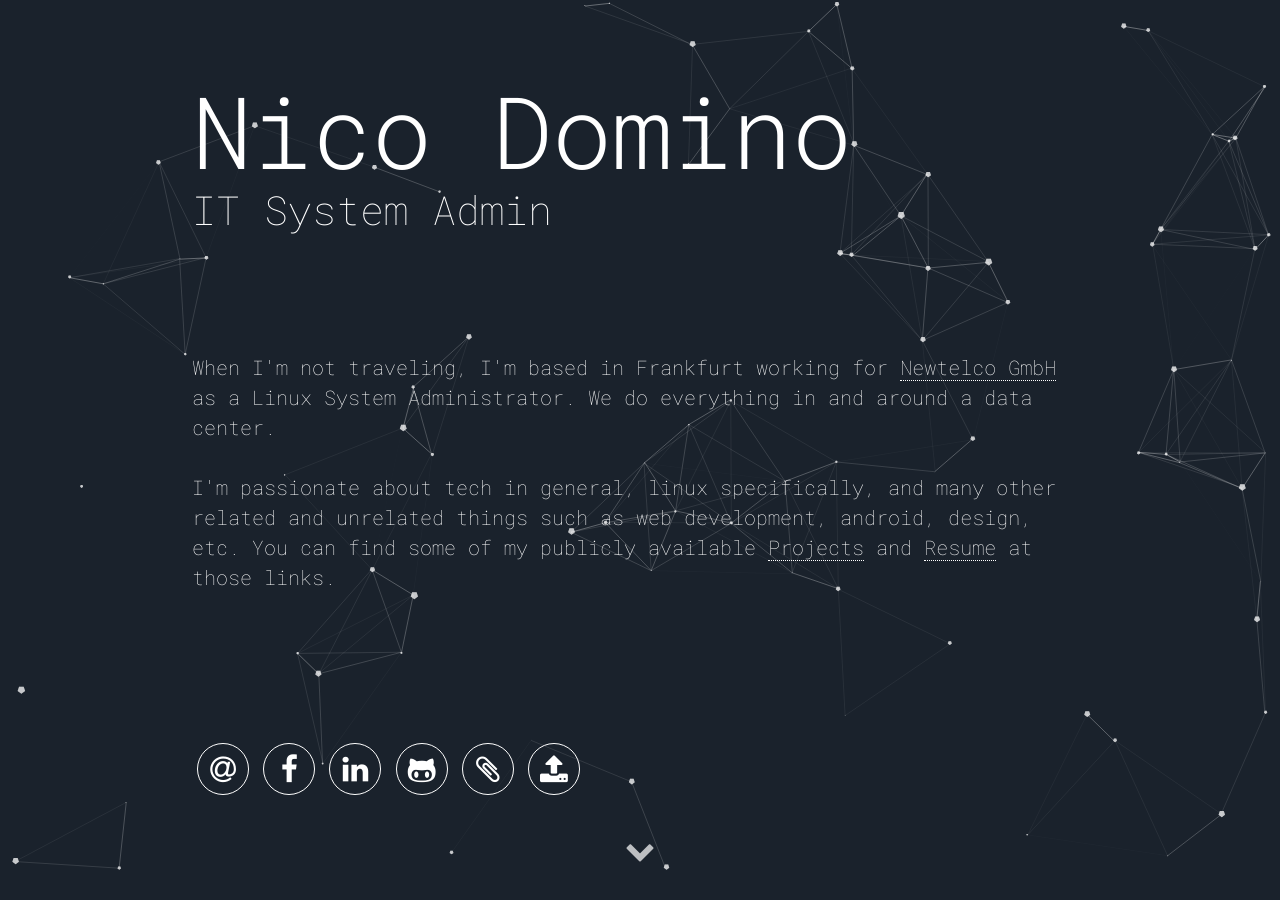
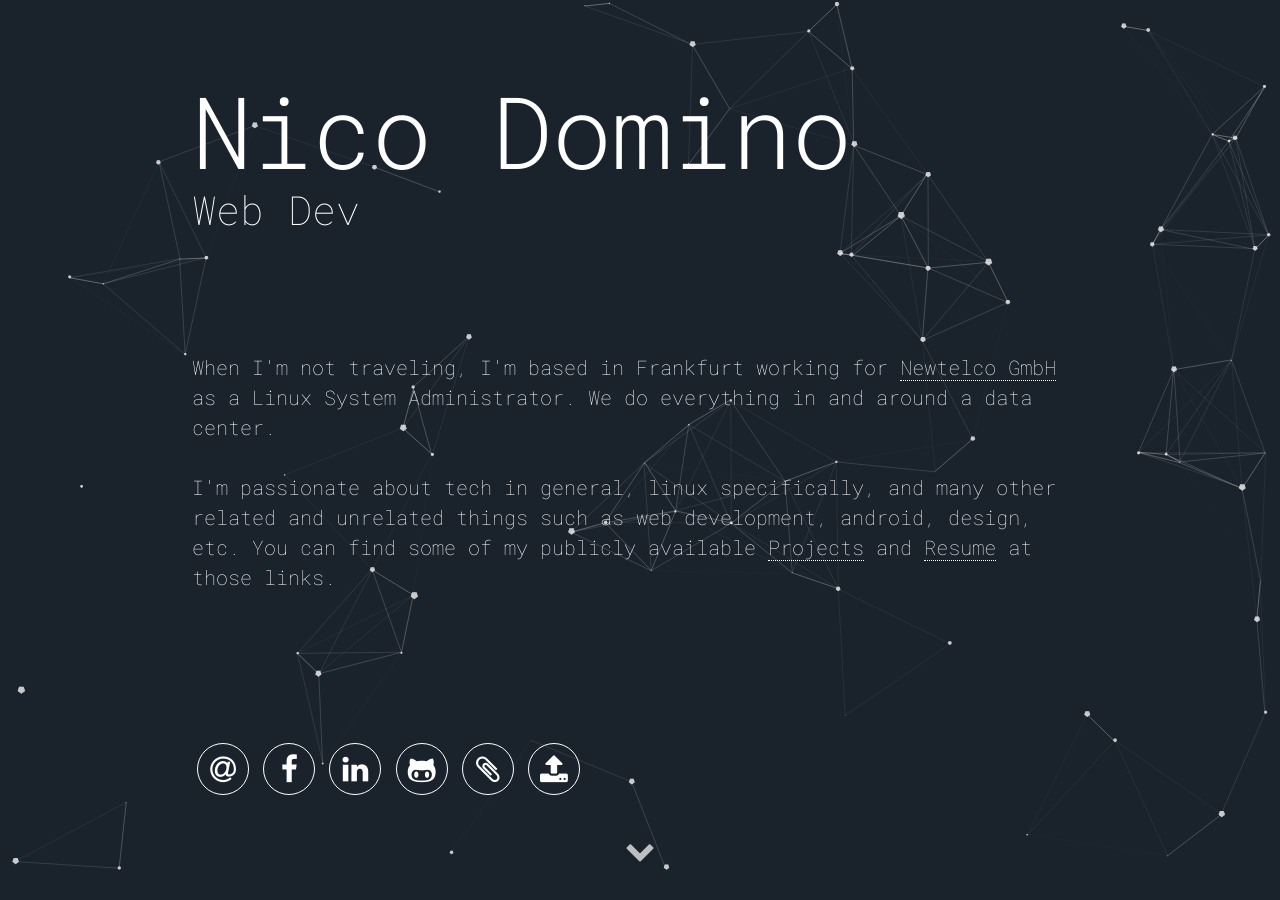
Before and after one commit to ndom91/ni.co.de, a Jekyll site: the page built from index.html, in a window 1280 px wide and 900 px high. Built offline with Jekyll 4.4.1, drawn with Linux system fonts in a browser that asks for light colours; some web fonts are replaced; the list of posts is cut into pages by our own code; some of the changed lines change nothing that is shown.

Commit message:
2019 rewrite - commit #1

```diff
--- a/_config.yml
+++ b/_config.yml
@@ -3,7 +3,7 @@
 title: ndom91 [mis]adventures
 
 #description: A blog about lorem ipsum dolor sit amet
-baseurl: "/particle" # the subpath of your site, e.g. /blog
+baseurl: "" # the subpath of your site, e.g. /blog
 url: https://iamnico.xyz # the base hostname & protocol for your site e.g. http://willianjusten.com.br
 
 # Jekyll reload command:
@@ -12,12 +12,11 @@
 
 # User settings
 username: Nico Domino
-user_description: Human | Sys Admin | Didn't ask for this
-user_title: IT System Admin
-email: yo@iamnico.xyz
-twitter_username: duqdom
+user_description: Web Dev
+user_title: Web Dev
+email: yo@ni.co.de
+twitter_username: ndom91
 github_username: ndom91
-#gplus_username:  lorem_ipsum
 
 # Google-analytics
 google-analytics:
@@ -44,6 +43,6 @@
   sort_field: 'date'
   sort_reverse: true
 
-disqus:
-  name: "iamnico-xyz" # required
-  noscript: "no script :(" # optional
+# disqus:
+  # name: "iamnico-xyz" # required
+  # noscript: "no script :(" # optional
```
Also changed, not shown: package.json (+6 -4 lines), Gemfile.lock, 2 other files.
